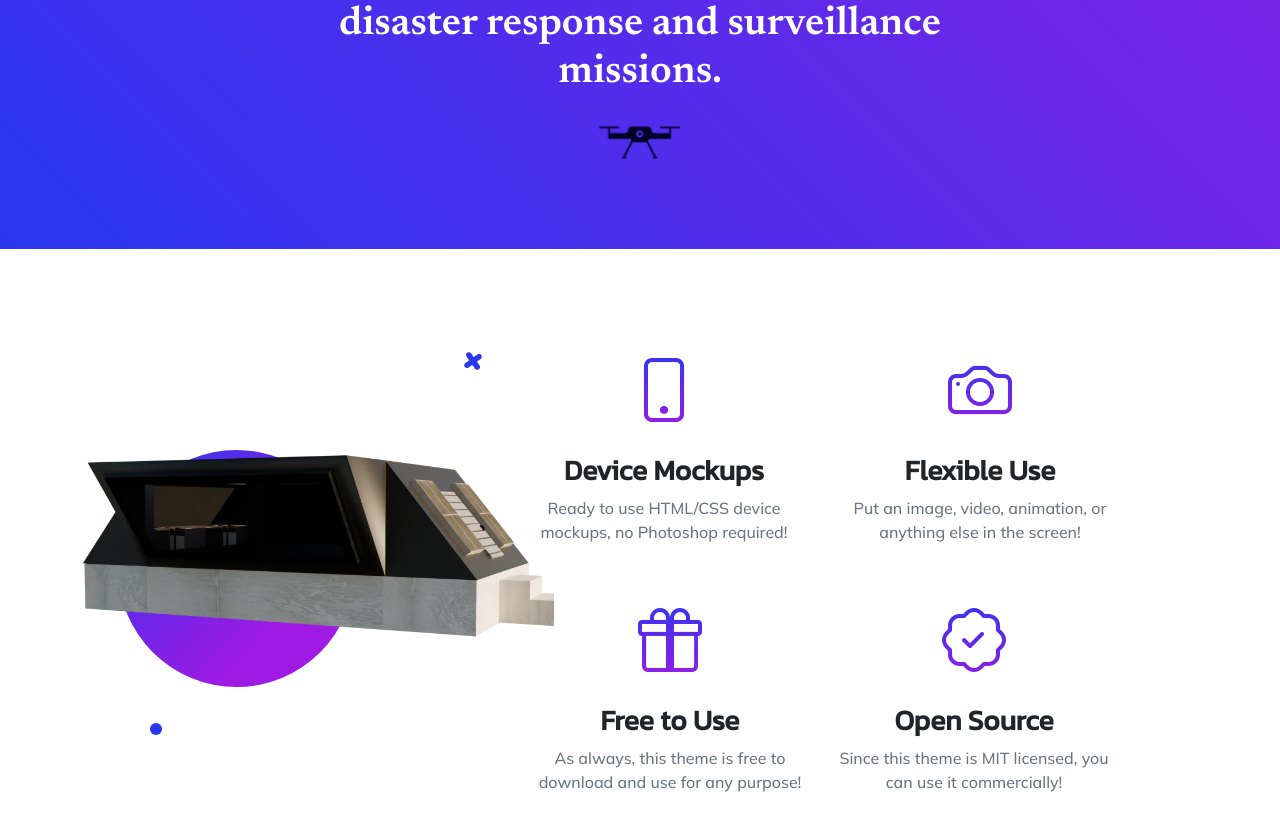
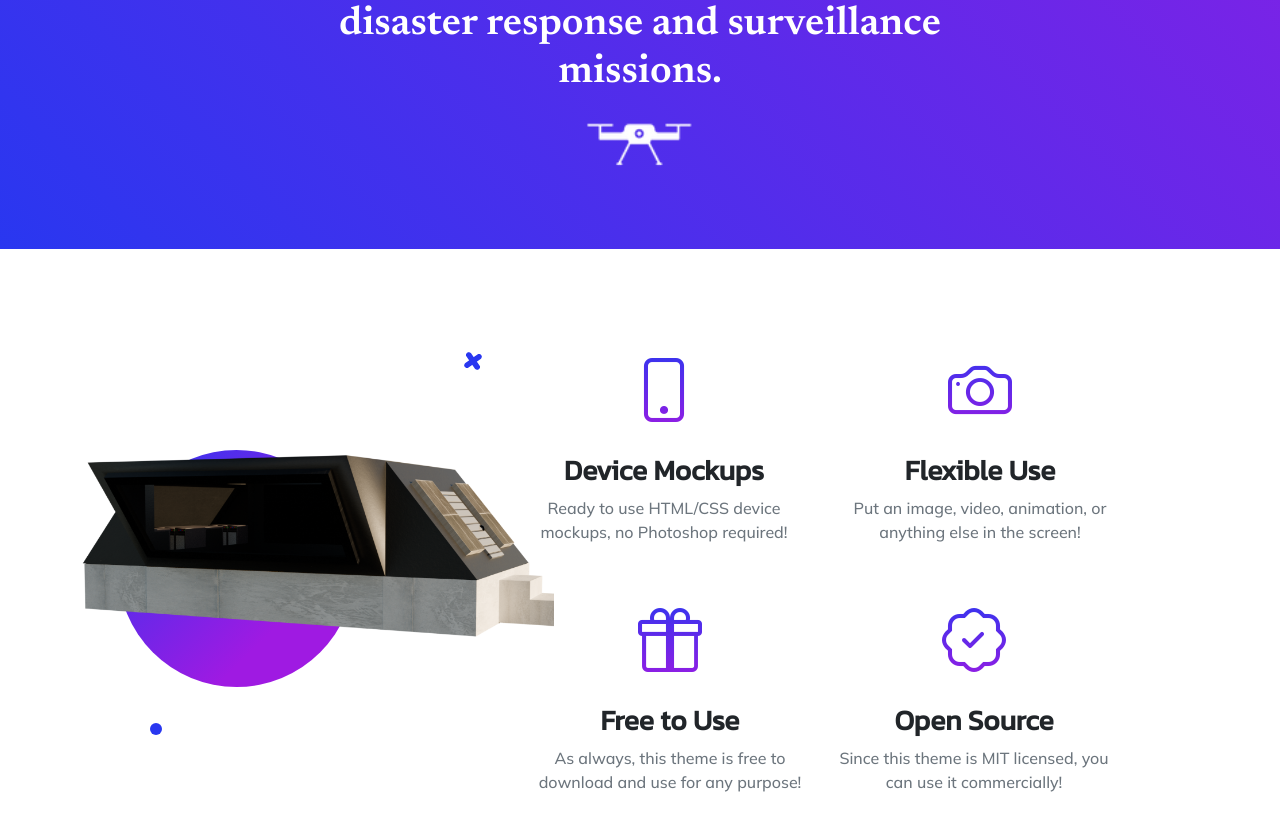
Before and after one commit to Pampaj1/SkynovaWeb, a plain HTML site: page SkynoaWeb/index.html in a window 1280 px wide. Shown: the part 1460-2291 px from the top of the page. Drawn offline with nearby package versions, Linux system fonts and the light colour scheme.

Commit message:
logo fixed

```diff
--- a/SkynoaWeb/index.html
+++ b/SkynoaWeb/index.html
@@ -89,7 +89,7 @@
                             safety and emergency management. By enabling such access, the project aims to enhance
                             coordination and efficiency in utilizing drone technology for a wide array of crucial tasks,
                             spanning from search and rescue operations to disaster response and surveillance missions.</div>
-                        <img src="assets/img/AloneLogo.png" alt="..." style="height: 3rem" />
+                        <img src="assets/img/TransparentLogo.png" alt="..." style="height: 3rem" />
                     </div>
                 </div>
             </div>
```
